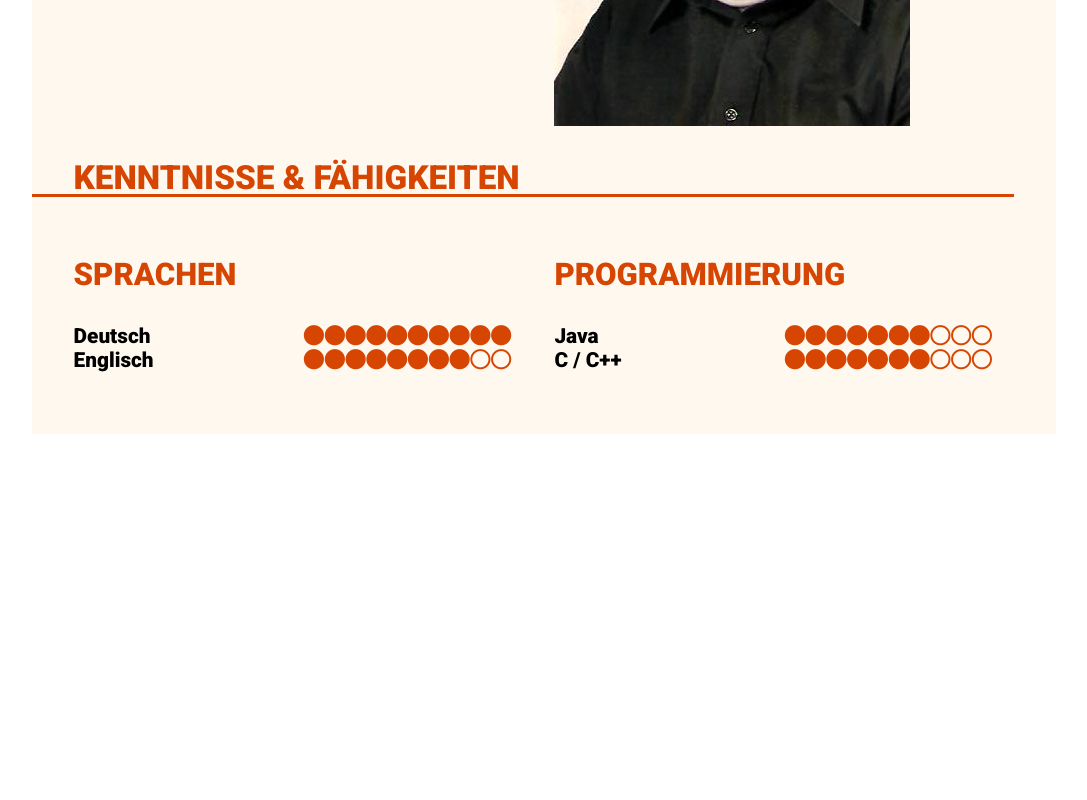
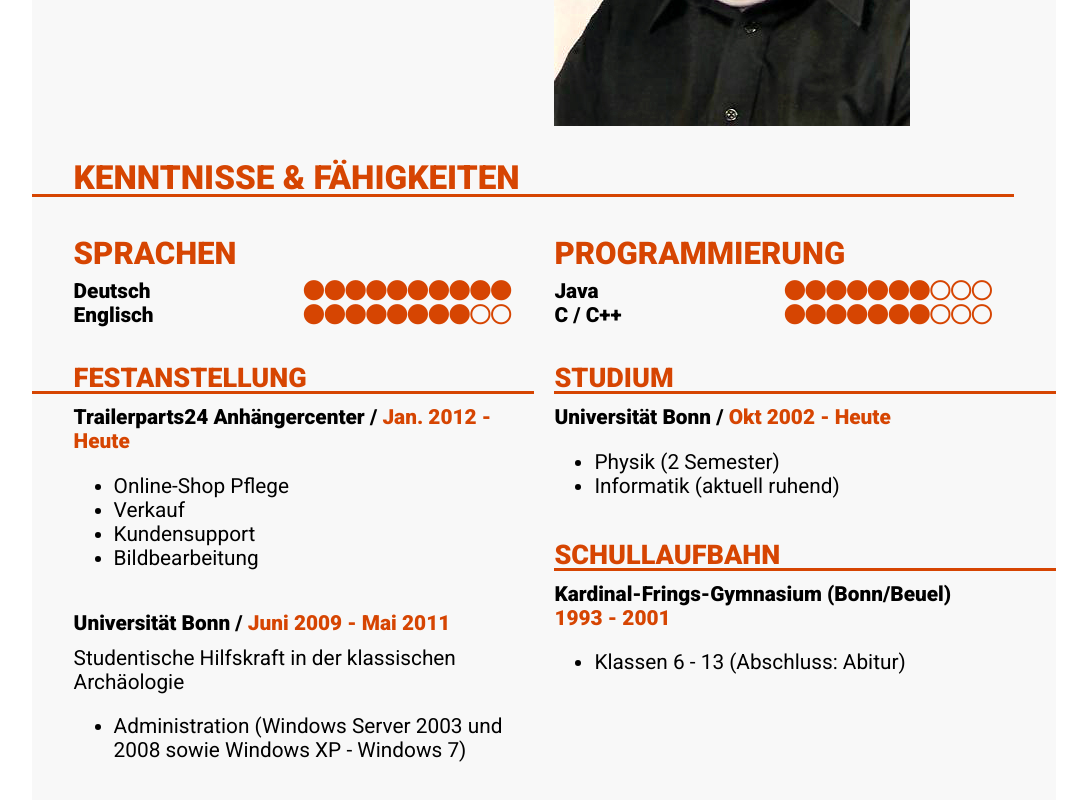
Before and after one commit to Karag2006/lebenslauf-frontend, a Vue app: page / in a window 1280 px wide. Shown: the part 366-1166 px from the top of the page, without its empty margins (96-1183 px from the left). Before the commit the page ends 800 px from the top, so only its background shows below. Built offline with nearby package versions, Linux system fonts and the light colour scheme.

Commit message:
vue components generated to display the entire CV

```diff
--- a/src/assets/mainContent.json
+++ b/src/assets/mainContent.json
@@ -22,5 +22,81 @@
                 ]
             }
         ]
+    },
+    "career": {
+        "jobs": {
+            "title": "Festanstellung",
+            "jobItems": [
+                {
+                    "id":0,
+                    "institution":"Trailerparts24 Anhängercenter",
+                    "timeFrame": "Jan. 2012 - Heute",
+                    "occupation":"",
+                    "work": [
+                        {
+                            "id":0,
+                            "text":"Online-Shop Pflege"
+                        },
+                        {
+                            "id": 1,
+                            "text": "Verkauf"
+                        },
+                        {
+                            "id": 2,
+                            "text": "Kundensupport"
+                        },
+                        {
+                            "id": 3,
+                            "text": "Bildbearbeitung"
+                        }
+                    ]
+                },
+                {
+                    "id":1,
+                    "institution":"Universität Bonn",
+                    "timeFrame": "Juni 2009 - Mai 2011",
+                    "occupation":"Studentische Hilfskraft in der klassischen Archäologie",
+                    "work": [
+                        {
+                            "id":0,
+                            "text":"Administration (Windows Server 2003 und 2008 sowie Windows XP - Windows 7)"
+                        }
+                    ]
+                }
+            ]
+        },
+        "studies": {
+            "title": "Studium",
+            "studiesItems": [
+                {
+                    "id":0,
+                    "institution":"Universität Bonn",
+                    "timeFrame": "Okt 2002 - Heute",
+                    "subjects": [
+                        {
+                            "id":0,
+                            "text":"Physik (2 Semester)"
+                        },
+                        {
+                            "id": 1,
+                            "text": "Informatik (aktuell ruhend)"
+                        }
+                    ]
+                }
+            ]
+
+        },
+        "school":{
+            "title": "Schullaufbahn",
+            "schoolItems": [
+                {
+                    "id":0,
+                    "institution":"Kardinal-Frings-Gymnasium (Bonn/Beuel)",
+                    "timeFrame": "1993 - 2001",
+                    "class": "Klassen 6 - 13 (Abschluss: Abitur)"
+                }
+            ]
+
+        }
     }
 }
--- a/src/assets/style.css
+++ b/src/assets/style.css
@@ -8,7 +8,7 @@
 }
 
 :root {
-    --bg-color: rgb(255, 248, 238);
+    --bg-color: rgb(248, 248, 248);
     --text-color: black;
     --text-color-accent: rgb(214, 69, 2);
     font-family: "Roboto", sans-serif;
@@ -23,12 +23,17 @@ img {
     max-width: 100%;
 }
 
+p{
+    margin: 0.5em 0;
+}
+
 h1,
 h2,
 h3,
 h4 {
     color: var(--text-color-accent);
     text-transform: uppercase;
+    margin-bottom: 0.2em;
     font-weight: 900;
     font-size: 1rem;
 }
@@ -117,6 +122,20 @@ h4::after {
     color: var(--text-color-accent);
 }
 
+.jobs--item,
+.studies--item,
+.school--item {
+    margin-bottom: 2em;
+}
+
+.jobs--item > p:nth-of-type(1),
+.studies--item > p:nth-of-type(1),
+.school--item > p:nth-of-type(1){
+    font-weight: bold;
+}
+
+
+
 @media screen and (min-width: 550px) {
     :root {
         font-size: 1.3rem;
--- a/src/components/main/Main.vue
+++ b/src/components/main/Main.vue
@@ -1,14 +1,18 @@
 <template>
     <main class="content">
         <skill-section :skills="main.skills"></skill-section>
+        <career-section :career="main.career"></career-section>
     </main>
 </template>
 
 <script>
 import SkillSection from './SkillSection.vue'
+import careerSection from './careerSection.vue'
+
 export default {
     components:{
-        SkillSection
+        SkillSection,
+        careerSection
     },
     props: {
         main: Object,
--- /dev/null
+++ b/src/components/main/careerSection.vue
@@ -0,0 +1,28 @@
+<template>
+    <div class="row career">
+        <div class="col">
+            <jobs-section :jobs="career.jobs"></jobs-section>
+        </div>
+        <div class="col">
+            <studies-section :studies="career.studies"></studies-section>
+            <school-section :school="career.school"></school-section>
+        </div>
+    </div>
+</template>
+
+<script>
+import jobsSection from './jobs.vue'
+import studiesSection from './studies.vue'
+import schoolSection from './school.vue'
+
+export default {
+    components:{
+        jobsSection,
+        studiesSection,
+        schoolSection
+    },
+    props:{
+        career: Object
+    }
+}
+</script>
--- /dev/null
+++ b/src/components/main/jobItem.vue
@@ -0,0 +1,25 @@
+<template>
+    <div class="jobs--item">
+        <p>{{item.institution}} / <span class="accent">{{item.timeFrame}}</span></p>
+        <p>{{item.occupation}}</p>
+        <ul>
+            <job-work-item
+                v-for="workItem in item.work"
+                :key="workItem.id"
+                :item="workItem"
+            ></job-work-item>
+        </ul>
+    </div>
+</template>
+
+<script>
+import jobWorkItem from './jobWorkItem.vue'
+export default {
+    components:{
+        jobWorkItem
+    },
+    props:{
+        item: Object
+    }
+}
+</script>
--- /dev/null
+++ b/src/components/main/jobWorkItem.vue
@@ -0,0 +1,11 @@
+<template>
+    <li> {{item.text}} </li>
+</template>
+
+<script>
+export default {
+    props:{
+        item: Object
+    }
+}
+</script>
--- /dev/null
+++ b/src/components/main/jobs.vue
@@ -0,0 +1,22 @@
+<template>
+    <div class="jobs">
+        <h4 class="jobs--title"> {{jobs.title}} </h4>
+        <job-item
+            v-for="item in jobs.jobItems"
+            :key="item.id"
+            :item="item"
+        ></job-item>
+    </div>
+</template>
+
+<script>
+import jobItem from './jobItem.vue'
+export default {
+    components: {
+        jobItem
+    },
+    props: {
+        jobs: Object
+    }
+}
+</script>
--- /dev/null
+++ b/src/components/main/school.vue
@@ -0,0 +1,22 @@
+<template>
+    <div class="school">
+        <h4 class="school--title"> {{school.title}} </h4>
+        <school-item
+            v-for="item in school.schoolItems"
+            :key="item.id"
+            :item="item"
+        ></school-item>
+    </div>
+</template>
+
+<script>
+import schoolItem from './schoolItem.vue'
+export default {
+    components:{
+        schoolItem
+    },
+    props:{
+        school: Object
+    }
+}
+</script>
--- /dev/null
+++ b/src/components/main/schoolItem.vue
@@ -0,0 +1,18 @@
+<template>
+    <div class="studies--item">
+        <p>{{item.institution}}<br><span class="accent">{{item.timeFrame}}</span></p>
+        <ul>
+            <li>{{item.class}}</li>
+        </ul>
+    </div>
+</template>
+
+<script>
+
+
+export default {
+    props:{
+        item: Object
+    }
+}
+</script>
--- /dev/null
+++ b/src/components/main/studies.vue
@@ -0,0 +1,22 @@
+<template>
+    <div class="studies">
+        <h4 class="studies--title"> {{studies.title}} </h4>
+        <studies-item
+            v-for="item in studies.studiesItems"
+            :key="item.id"
+            :item="item"
+        ></studies-item>
+    </div>
+</template>
+
+<script>
+import studiesItem from './studiesItem.vue'
+export default {
+    components: {
+        studiesItem
+    },
+    props:{
+        studies: Object
+    }
+}
+</script>
--- /dev/null
+++ b/src/components/main/studiesItem.vue
@@ -0,0 +1,25 @@
+<template>
+    <div class="studies--item">
+        <p>{{item.institution}} / <span class="accent">{{item.timeFrame}}</span></p>
+        <ul>
+            <studies-subject
+                v-for="subjectItem in item.subjects"
+                :key="subjectItem.id"
+                :item="subjectItem"
+            ></studies-subject>
+        </ul>
+    </div>
+</template>
+
+<script>
+import studiesSubject from './studiesSubject.vue'
+
+export default {
+    components:{
+        studiesSubject
+    },
+    props:{
+        item: Object
+    }
+}
+</script>
--- /dev/null
+++ b/src/components/main/studiesSubject.vue
@@ -0,0 +1,11 @@
+<template>
+    <li> {{item.text}} </li>
+</template>
+
+<script>
+export default {
+    props:{
+        item: Object
+    }
+}
+</script>
```
